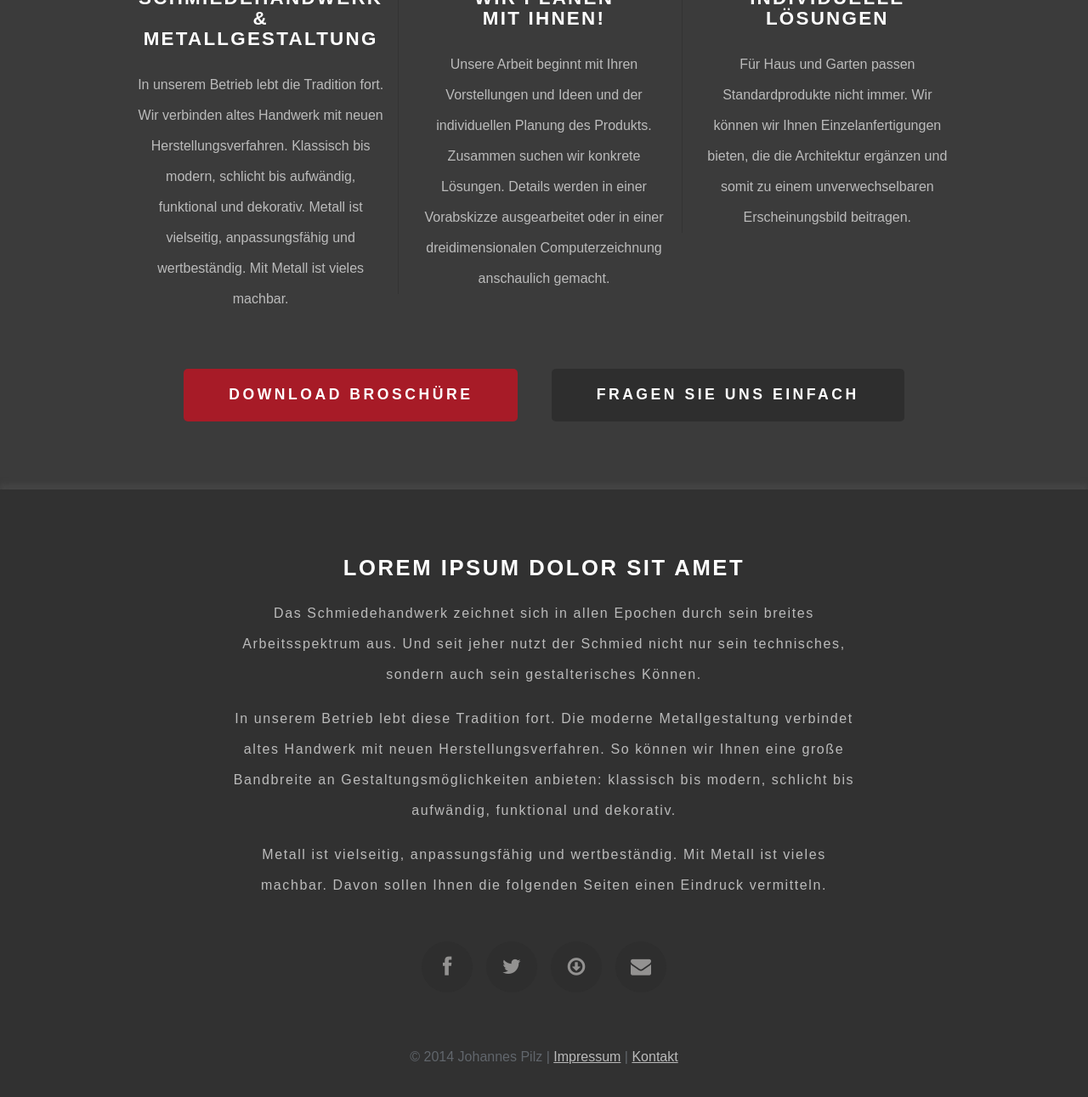
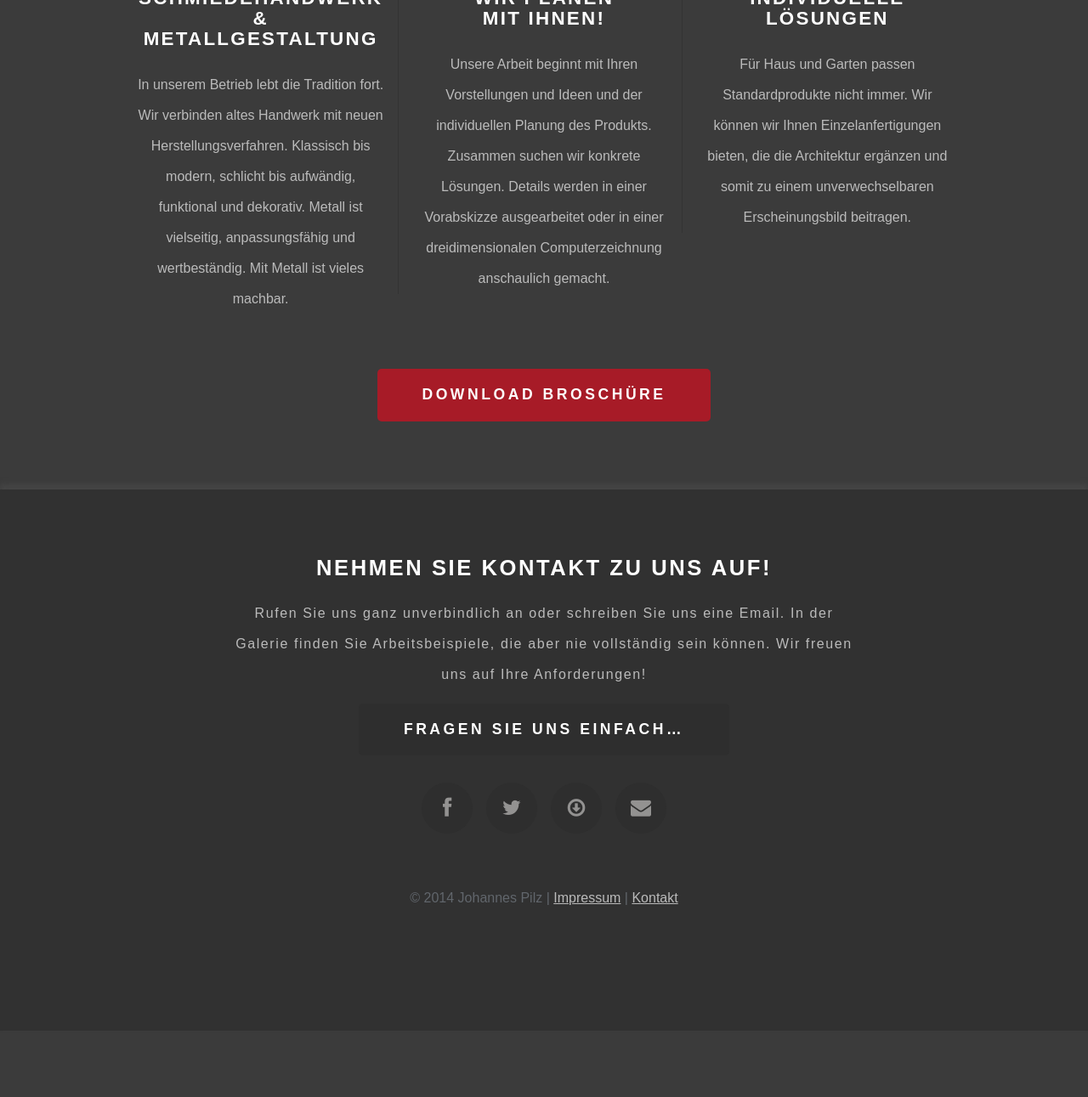
Before and after one commit to pilzschmiede/pilzschmiede.github.io, a Jekyll site: the page built from index.html, in a window 1280 px wide and 1400 px high, scrolled down 817 px. Shown: the top 1291 px of the window at 85% size. Built offline with Jekyll 4.4.1, drawn with Linux system fonts in a browser that asks for light colours; some web fonts are replaced; the list of posts is cut into pages by our own code; after the commit the page ends 2030 px from its top, so only the background shows below that.

Commit message:
new pages

```diff
--- /dev/null
+++ b/_includes/footer.html
@@ -0,0 +1,25 @@
+				<!-- Footer -->
+					<div id="footer" class="container">
+						<header>
+							<h2>Nehmen Sie Kontakt zu uns auf!</h2>
+						</header>
+                        <p>Rufen Sie uns ganz unverbindlich an oder schreiben Sie uns eine Email. In der Galerie finden Sie Arbeitsbeispiele, die aber nie vollständig sein können. Wir freuen uns auf Ihre Anforderungen!</p>
+
+                        <a href="mailto:info@johannespilz.de" class="button button-big button-alt">Fragen Sie uns einfach…</a>
+
+						<ul class="contact">
+							<li><a href="#" class="icon icon-facebook"><span>Facebook</span></a></li>
+							<li><a href="#" class="icon icon-twitter"><span>Twitter</span></a></li>
+							<!--li><a href="#" class="icon icon-google-plus"><span>Google+</span></a></li-->
+							<!--li><a href="#" class="icon icon-linkedin"><span>LinkedIn</span></a></li-->
+							<li><a href="Pilz_Metallgestaltung.pdf" class="icon icon-download" title="Broschüre Pilz Metallgestaltung"><span>Download Broschüre</span></a></li>
+							<li><a href="mailto:info@johannespilz.de" class="icon icon-envelope"><span>Email</span></a></li>
+						</ul>
+					</div>
+				<!-- /Footer -->
+
+				<!-- Copyright -->
+					<div id="copyright" class="container">
+						&copy; 2014 Johannes Pilz | <a href="impressum.html">Impressum</a> | <a href="kontakt.html">Kontakt</a>
+					</div>
+				<!-- /Copyright -->
--- a/_includes/header.html
+++ b/_includes/header.html
@@ -25,7 +25,7 @@
 									</li>
 									<li><a href="ueber.html">Über uns</a></li>
 									<li class="break"><a href="kontakt.html">Kontakt</a></li>
-									<li><a href="no-sidebar.html">Presse</a></li>
+									<li><a href="presse.html">Presse</a></li>
 								</ul>
 							</nav>
 						<!-- /Nav -->
--- a/_layouts/shell.html
+++ b/_layouts/shell.html
@@ -46,34 +46,7 @@
 
     		<!-- Footer Wrapper -->
     			<div id="footer-wrapper">
-
-    				<!-- Footer -->
-    					<div id="footer" class="container">
-    						<header>
-    							<h2>lorem ipsum dolor sit amet</h2>
-    						</header>
-    						<p>Das Schmiedehandwerk zeichnet sich in allen Epochen durch sein breites Arbeitsspektrum aus. Und seit jeher nutzt der Schmied nicht nur sein technisches, sondern auch sein gestalterisches Können.</p>
-
-    <p>In unserem Betrieb lebt diese Tradition fort. Die moderne Metallgestaltung verbindet altes Handwerk mit neuen Herstellungsverfahren. So können wir Ihnen eine große Bandbreite an Gestaltungsmöglichkeiten anbieten: klassisch bis modern, schlicht bis aufwändig, funktional und dekorativ.</p>
-
-    <p>Metall ist vielseitig, anpassungsfähig und wertbeständig. Mit Metall ist vieles machbar. Davon sollen Ihnen die folgenden Seiten einen Eindruck vermitteln.</p>
-    						<ul class="contact">
-    							<li><a href="#" class="icon icon-facebook"><span>Facebook</span></a></li>
-    							<li><a href="#" class="icon icon-twitter"><span>Twitter</span></a></li>
-    							<!--li><a href="#" class="icon icon-google-plus"><span>Google+</span></a></li-->
-    							<!--li><a href="#" class="icon icon-linkedin"><span>LinkedIn</span></a></li-->
-    							<li><a href="Pilz_Metallgestaltung.pdf" class="icon icon-download" title="Broschüre Pilz Metallgestaltung"><span>Download Broschüre</span></a></li>
-    							<li><a href="mailto:info@johannespilz.de" class="icon icon-envelope"><span>Email</span></a></li>
-    						</ul>
-    					</div>
-    				<!-- /Footer -->
-
-    				<!-- Copyright -->
-    					<div id="copyright" class="container">
-    						&copy; 2014 Johannes Pilz | <a href="#">Impressum</a> | <a href="#">Kontakt</a>
-    					</div>
-    				<!-- /Copyright -->
-
+                    {% include footer.html %}
     			</div>
 
     	</body>
--- a/index.html
+++ b/index.html
@@ -44,7 +44,6 @@ Klassisch bis modern, schlicht bis aufwändig, funktional und dekorativ. Metall
 				</div>
 				<div class="actions">
 					<a href="Pilz_Metallgestaltung.pdf" class="button button-big">Download Broschüre</a>
-					<a href="mailto:info@johannespilz.de" class="button button-big button-alt">Fragen Sie uns einfach</a>
 				</div>
 			</div>
 		<!-- /Main -->
```
Also changed, not shown: impressum.html (added, +80 -0 lines), presse.html (added, +36 -0 lines), presse_altes_handwerk.html (added, +27 -0 lines), images/presse_aufleben.png (added), images/presse_pnp.png (added), images/presse_pnp_klein.png (added), images/presse_rosen.jpg (added), images/presse_rosen_klein.png (added), 1 other file.
